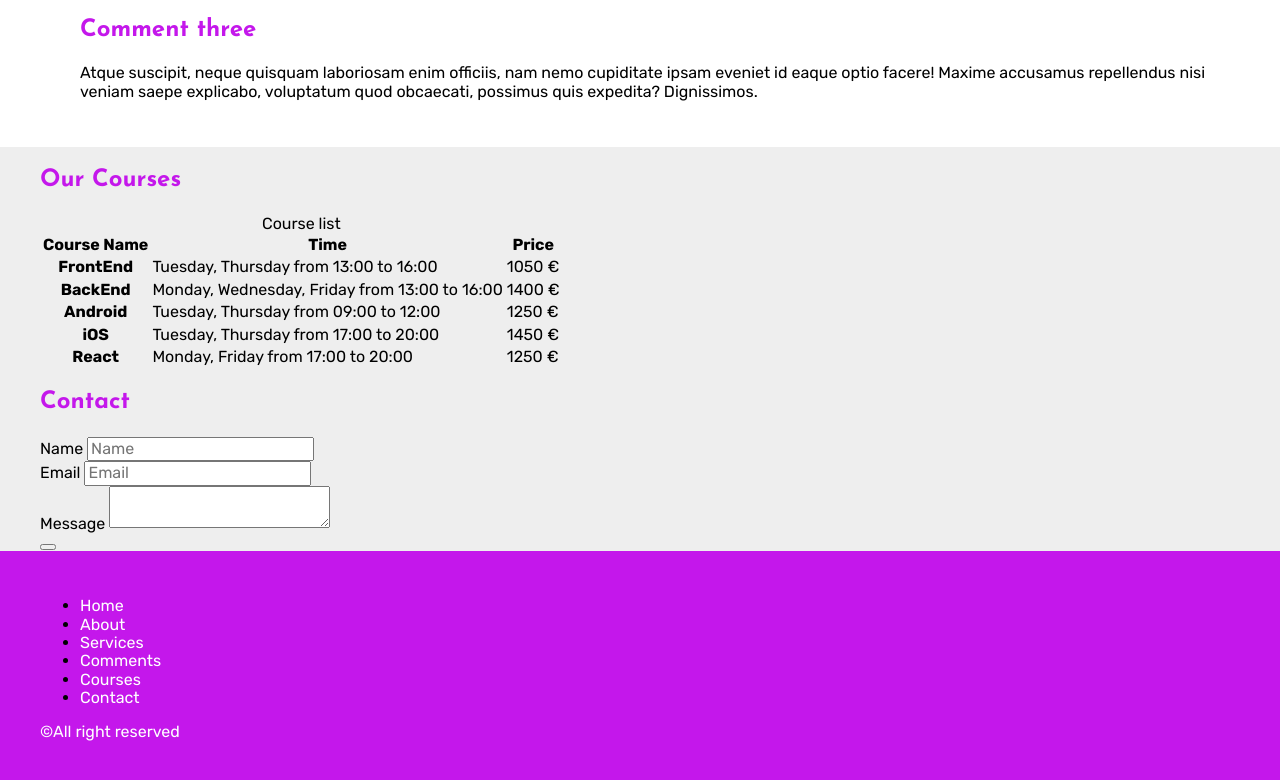
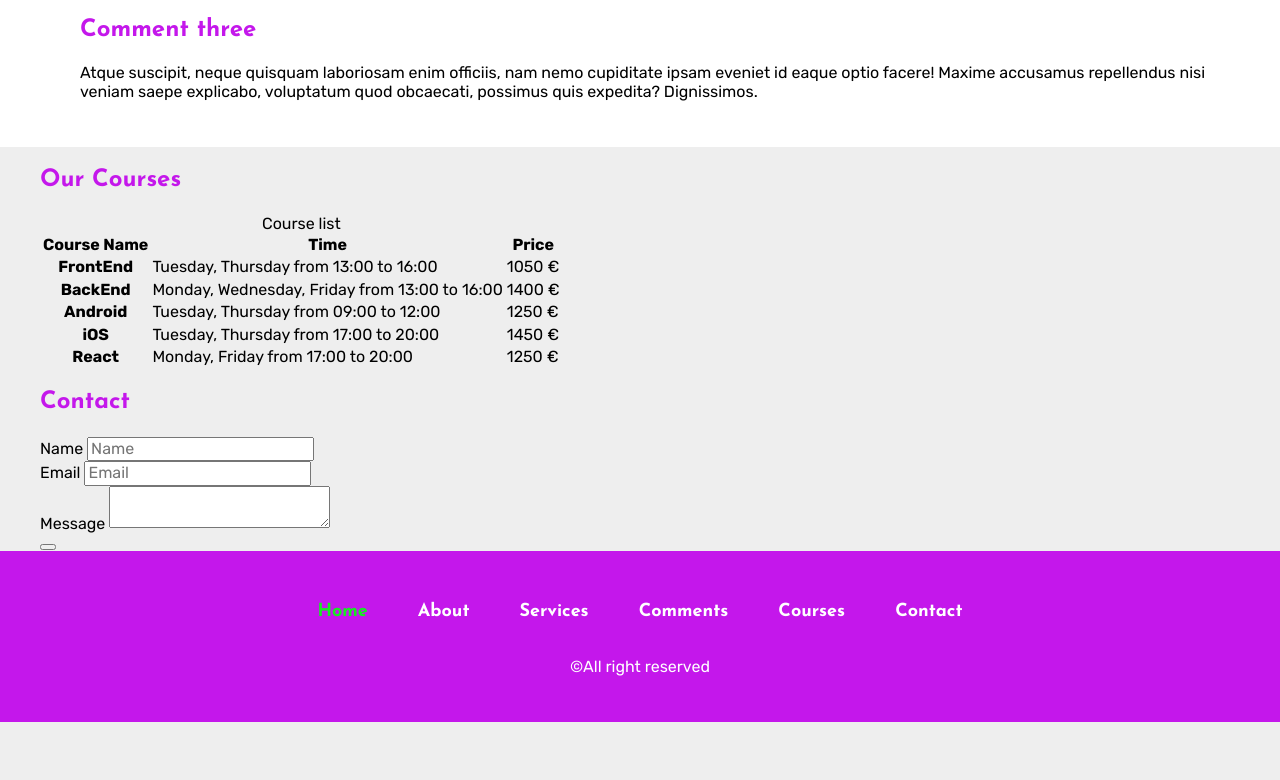
Before and after one commit to djordjevic-zoran/LearningSass5, a plain HTML site: page public_html/index.html in a window 1280 px wide. Shown: the part 1461-2241 px from the top of the page. After the commit the page ends 2183 px from the top, so only its background shows below. Drawn offline with nearby package versions, Linux system fonts and the light colour scheme; files that its build step writes are made by us from their sources.

Commit message:
change footer sass5

```diff
--- a/public_html/index.html
+++ b/public_html/index.html
@@ -207,7 +207,7 @@
             <div class="container">
                 <nav>
                     <ul>
-                        <li><a href="#home">Home</a></li>
+                        <li><a href="#home" class="active">Home</a></li>
                         <li><a href="#about">About</a></li>
                         <li><a href="#service">Services</a></li>
                         <li><a href="#comments">Comments</a></li>
--- a/public_html/scss/partials/_footer.scss
+++ b/public_html/scss/partials/_footer.scss
@@ -1,12 +1,68 @@
 
 $footer-bg: $purple;
 $footer-color: $white;
+$footer-fonts: $josefin;
+$footer-link-color: $green;
 
 
 footer{
     padding: 30px 0;
     background-color: $footer-bg;
+
+    ul{
+        list-style: none;
+        padding-left: 0;
+        margin-bottom: 30px;
+        li{
+            a{
+                display: block;
+                text-align: center;
+                padding: 5px 0;
+                color: $footer-color;
+                font-family: $footer-fonts;
+                font-weight: $font-bold;
+                font-size: 1.8rem;
+
+                &:hover, &.active{
+                    color: $footer-link-color;
+                }
+            } // a end
+        } // li end
+    } // ul end
+
+    .copyright{
+        text-align: center;
+        color: $footer-color;
+    }
 }
-footer a, footer p{
-    color: $footer-color;
+
+@media(min-width: 768px){
+    footer{
+        .container{
+            ul{
+                display: flex;
+                justify-content: center;
+                align-items: center;
+                li{
+                    a{
+                        padding: 5px 15px;
+                    }
+                } // li end
+            } // ul end
+        } // container end
+    } // footer end
 }
+
+@media(min-width: 992px){
+    footer{
+        .container{
+            ul{
+                li{
+                    a{
+                        padding: 5px 25px;
+                    }
+                } // li end
+            } // ul end
+        } // container end
+    } // footer end
+}
--- a/public_html/scss/partials/_header.scss
+++ b/public_html/scss/partials/_header.scss
@@ -62,10 +62,8 @@ header{
 @media(min-width: 992px){
     header{
         .container{
-
             nav{
                 ul{
-
                     li{
                         a{
                             padding: 5px 15px;
```
Also changed, not shown: public_html/css/theme.css, 1 other file.
